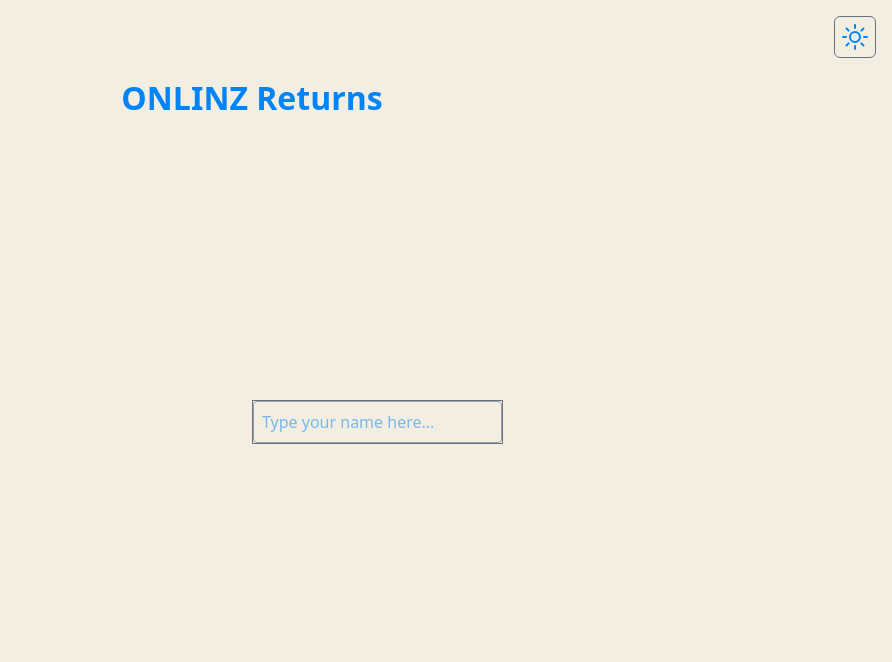
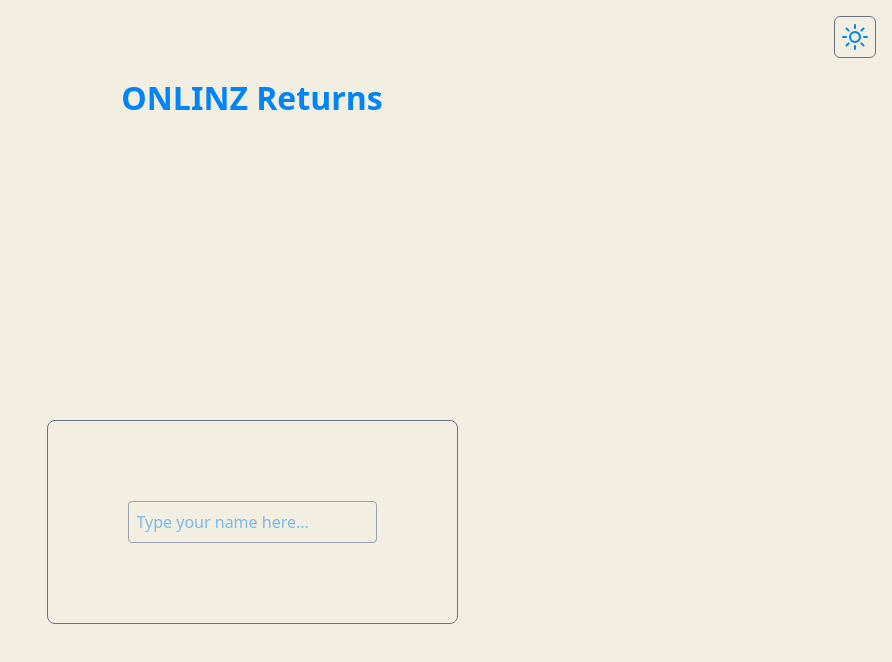
Before and after one commit to Cirrow/onlinzr, a SvelteKit app: page / in a window 1280 px wide. Shown: the top 662 px of the page, without its empty margins (388-1280 px from the left). Built offline with nearby package versions, Linux system fonts and the light colour scheme.

Commit message:
fixed css issues

```diff
--- a/src/app.css
+++ b/src/app.css
@@ -2,6 +2,7 @@
 
 :root {
     font: system-ui;
+    overflow: hidden;
 }
 
 h1 {
--- a/src/components/Input.svelte
+++ b/src/components/Input.svelte
@@ -2,7 +2,7 @@
     let name = $state('')
 </script>
 
-<div id="inputDiv" class="flex justify-center items-center border border-gray-500">
+<div id="inputDiv" class="flex justify-center items-center border rounded-lg p-20 border-gray-500">
     <div id="innerinputdiv">
         <input
             id="name"
@@ -14,13 +14,3 @@
     </div>
 
 </div>
-
-<style>
-    #inputDiv {
-        margin: 0;
-        position: absolute;
-        top: 50%;
-        left: 50%;
-        -ms-transform: translate(50%, 50%);
-    }
-</style>
--- a/src/routes/+page.svelte
+++ b/src/routes/+page.svelte
@@ -2,6 +2,6 @@
     import Input from "../components/Input.svelte";
 </script>
 
-<div id="inputDiv" class="flex justify-center align-middle min-w-full">
+<div id="inputDivOuter" class="flex justify-center items-center min-w-full min-h-screen">
     <Input />
 </div>
```
